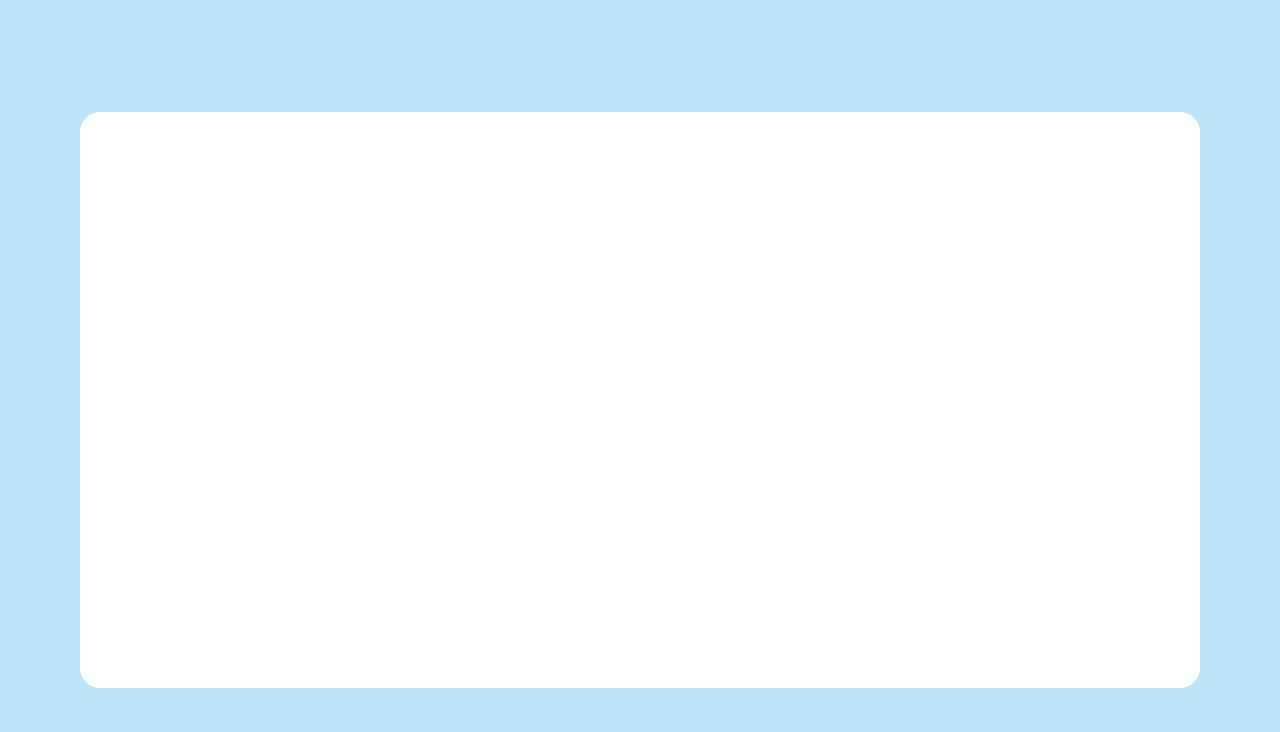
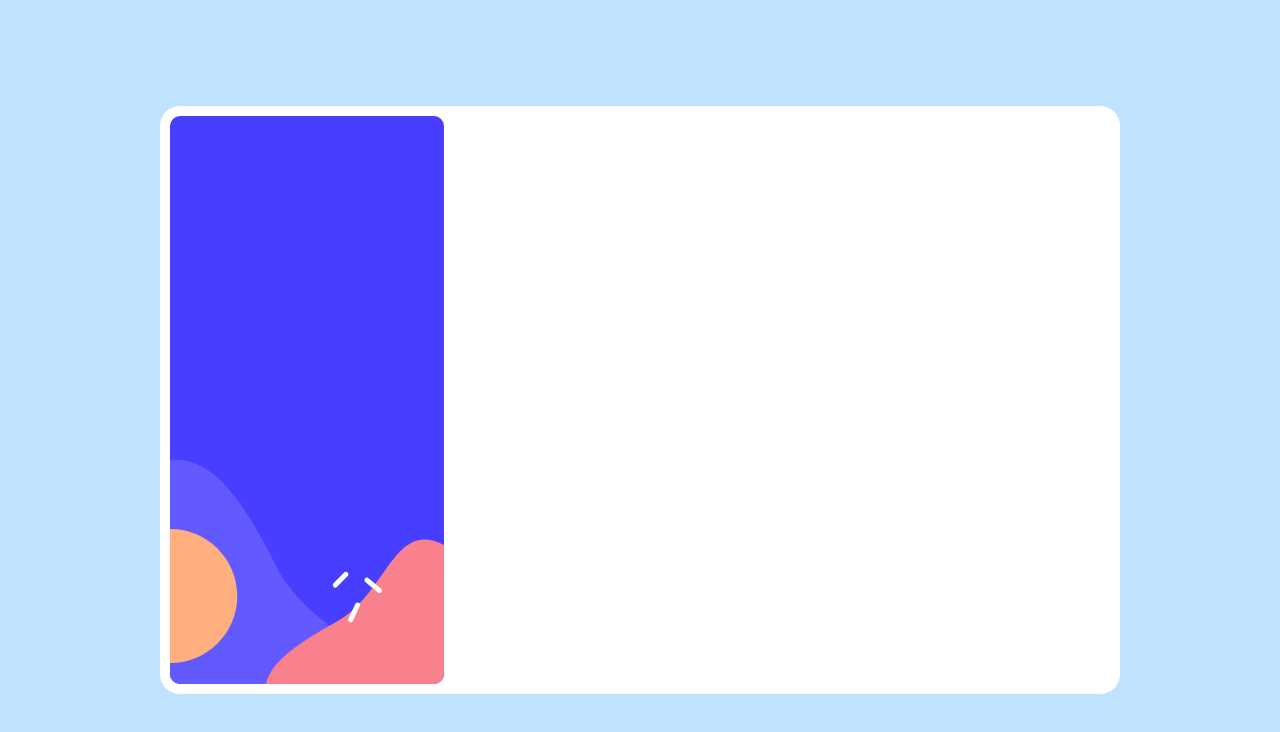
Before and after one commit to therealtmmy/multi-step-form, a React (Create React App) app: page / in a window 1280 px wide. Shown: the top 732 px of the page. Built offline with nearby package versions, Linux system fonts and the light colour scheme.

Commit message:
Building the Sidebar

```diff
--- a/src/App.css
+++ b/src/App.css
@@ -7,8 +7,8 @@ justify-content: center;
 }
 
 .App-content {
-  width: 70em;
-  height: 36em;
+  width: 60em;
+  height: 36.8em;
   background-color: white;
   border-radius: 20px;
 }
--- a/src/App.js
+++ b/src/App.js
@@ -1,9 +1,12 @@
 import "./App.css";
+import Sidebar from "./Components/Sidebar";
 
 function App() {
   return (
     <div className="App">
-      <div className="App-content"></div>
+      <div className="App-content">
+        <Sidebar />
+      </div>
     </div>
   );
 }
--- /dev/null
+++ b/src/Components/Sidebar.css
@@ -0,0 +1,7 @@
+.Sidebar {
+
+    border-radius: 10px;
+    color: white;
+    margin-left: 10px;
+    margin-top: 10px;
+}
--- /dev/null
+++ b/src/Components/Sidebar.jsx
@@ -0,0 +1,55 @@
+import React from "react";
+import "./Sidebar.css";
+
+const Sidebar = () => {
+  return (
+    <div className="Sidebar">
+      <svg
+        xmlns="http://www.w3.org/2000/svg"
+        width="274"
+        height="568"
+        fill="none"
+        viewBox="0 0 274 568"
+      >
+        <rect width="274" height="568" fill="#483EFF" rx="10" />
+        <mask
+          id="a"
+          width="274"
+          height="568"
+          x="0"
+          y="0"
+          maskUnits="userSpaceOnUse"
+        >
+          <rect width="274" height="568" fill="#fff" rx="10" />
+        </mask>
+        <g mask="url(#a)">
+          <path
+            fill="#6259FF"
+            fill-rule="evenodd"
+            d="M-34.692 543.101C3.247 632.538 168.767 685.017 211.96 612.52c43.194-72.497-66.099-85.653-104.735-160.569-38.635-74.916-68.657-121.674-124.482-104.607-55.824 17.068-55.375 106.32-17.436 195.757Z"
+            clip-rule="evenodd"
+          />
+          <path
+            fill="#F9818E"
+            fill-rule="evenodd"
+            d="M233.095 601.153c60.679-28.278 92.839-143.526 41.875-171.528-50.965-28.003-57.397 47.579-108.059 75.987-50.662 28.408-82.14 50.207-69.044 88.241 13.096 38.034 74.549 35.578 135.228 7.3Z"
+            clip-rule="evenodd"
+          />
+          <path
+            stroke="#fff"
+            stroke-linecap="round"
+            stroke-linejoin="bevel"
+            stroke-width="5"
+            d="m165.305 469.097 10.607-10.806M209.461 474.581l-12.506-10.503M187.56 488.991l-6.908 14.798"
+          />
+          <path
+            fill="#FFAF7E"
+            d="M.305 546.891c37.003 0 67-29.997 67-67s-29.997-67-67-67-67 29.997-67 67 29.997 67 67 67Z"
+          />
+        </g>
+      </svg>
+    </div>
+  );
+};
+
+export default Sidebar;
```
Also changed, not shown: public/index.html (+1 -21 lines).
